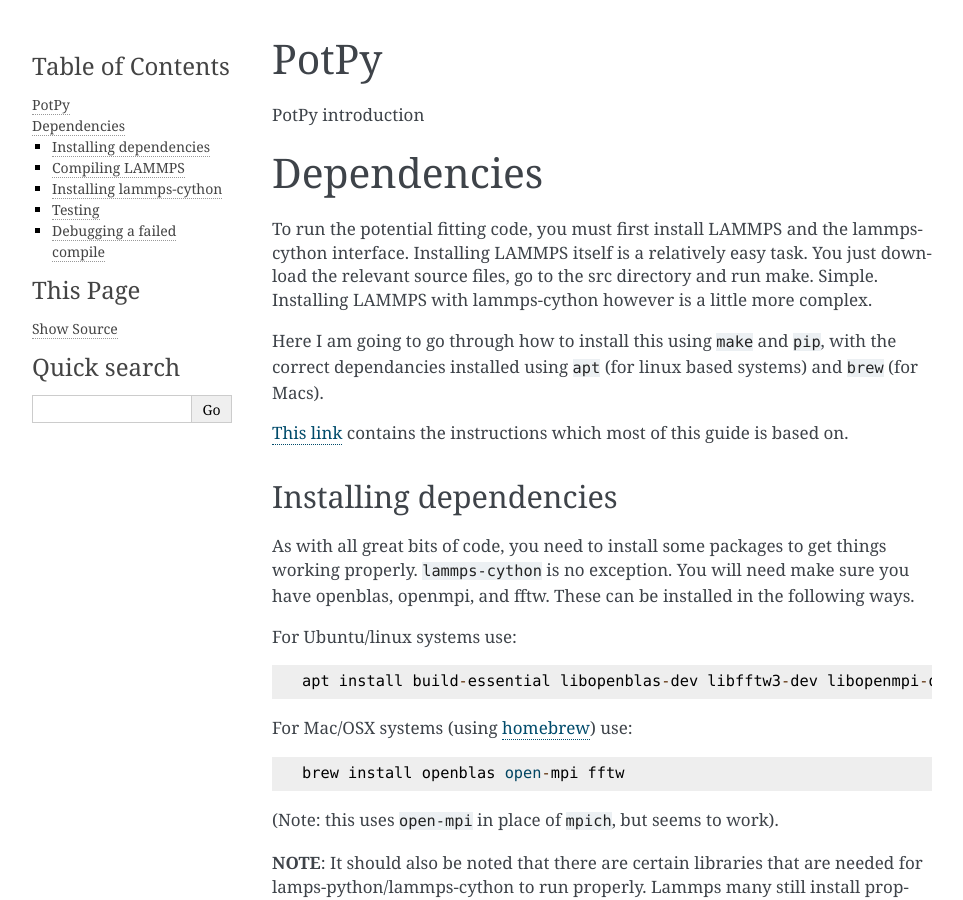
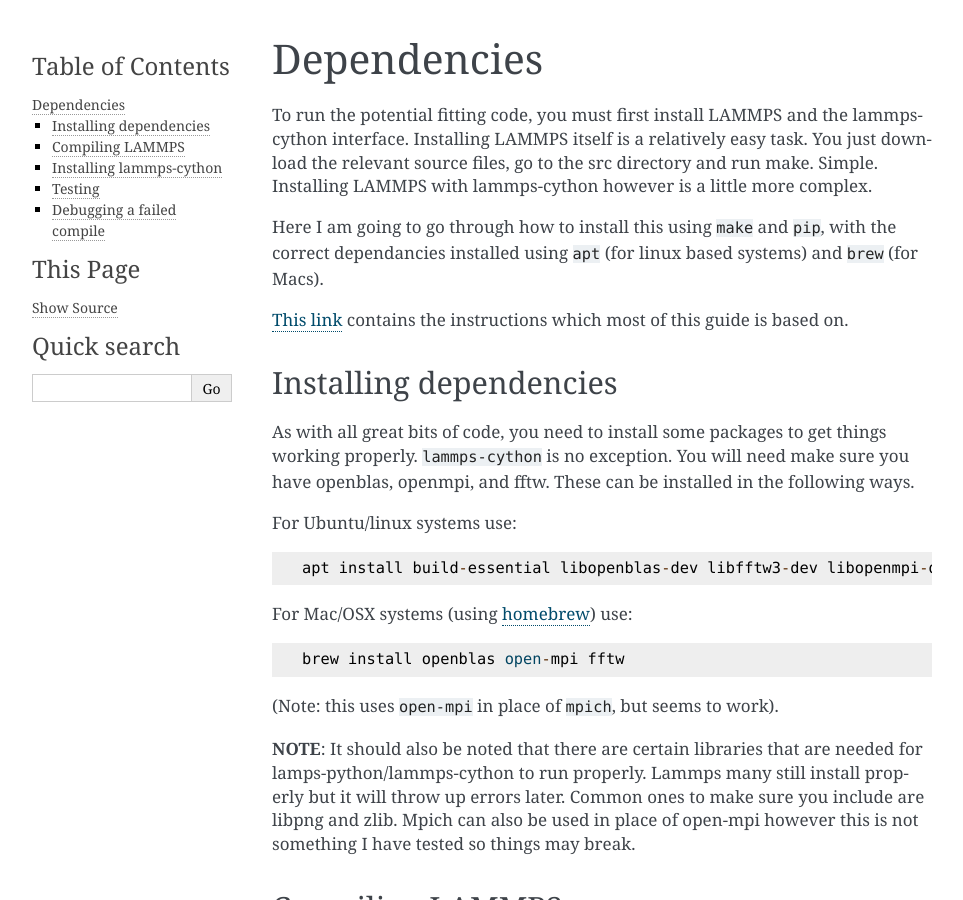
Before and after one commit to LMMorgan/PopOff, a Sphinx documentation site: the page built from docs/source/readme.rst, in a window 1280 px wide and 900 px high. Shown: the whole window, without its empty margins (148-1111 px from the left). Built offline with Sphinx 7.4.7, drawn with Linux system fonts in a browser that asks for light colours.

Commit message:
trying to get readthedocs to work

```diff
--- /dev/null
+++ b/docs/requirements.txt
@@ -0,0 +1,5 @@
+-r ../requirements.txt
+Sphinx>=1.6.3
+sphinx_rtd_theme
+nbsphinx
+numpy
--- a/docs/source/readme.rst
+++ b/docs/source/readme.rst
@@ -1,8 +1,3 @@
-PotPy
-=====
-
-PotPy introduction
-
 Dependencies
 ============
 
```
